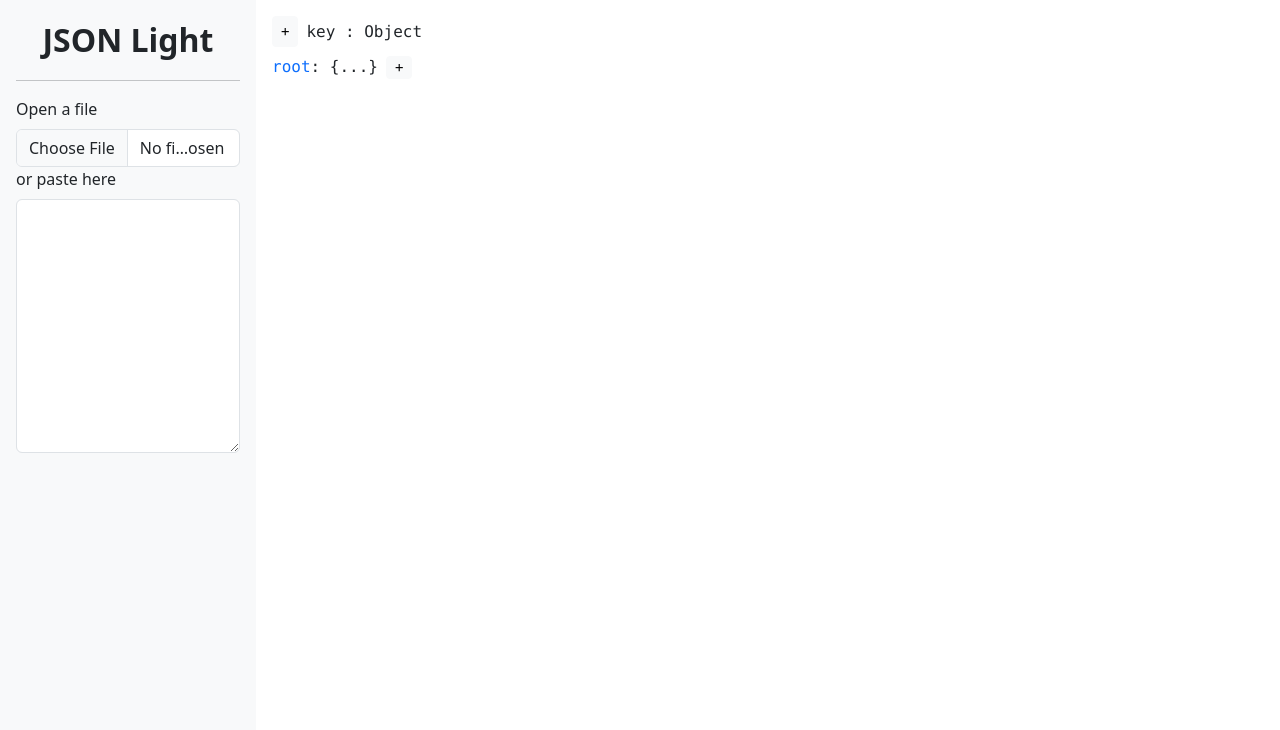
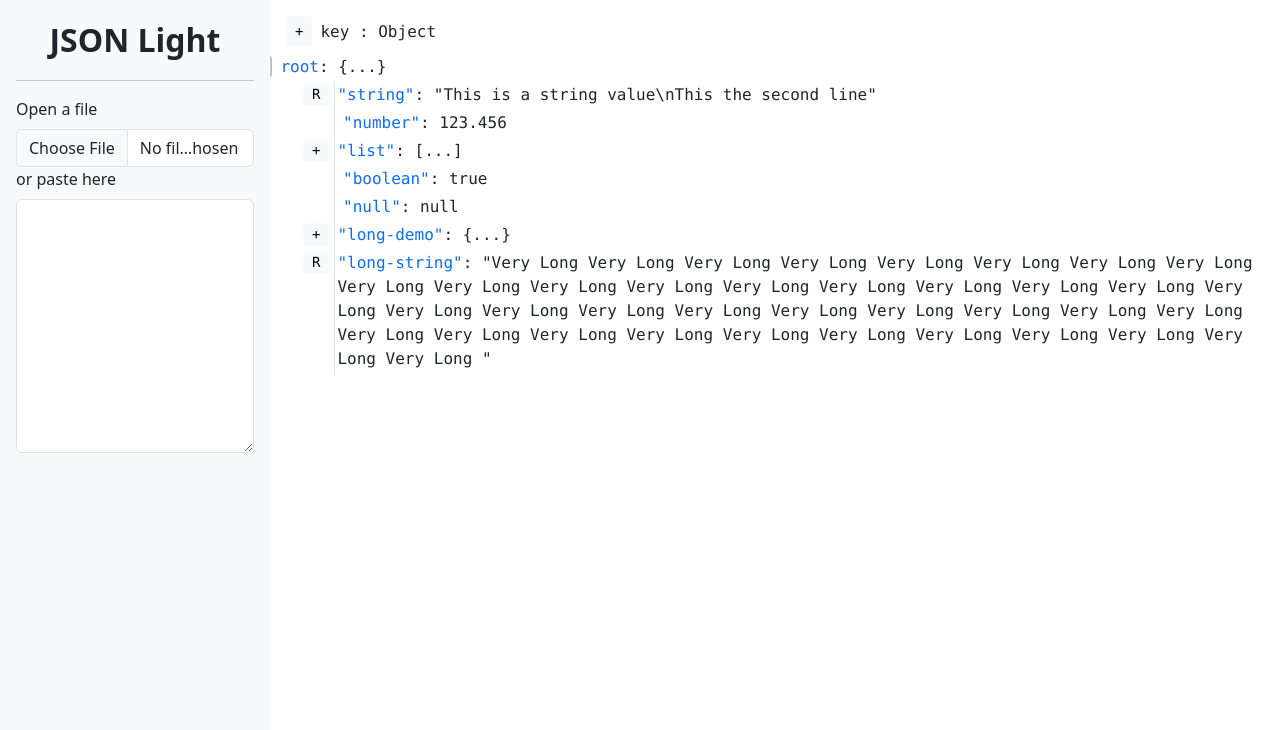
Before and after one commit to bluerose73/jsonlight, a plain HTML site: page assets/app.html in a window 1280 px wide. Shown: the top 730 px of the page. Drawn offline with nearby package versions, Linux system fonts and the light colour scheme.

Commit message:
feat: add string view raw button

```diff
--- a/assets/jsonlight.js
+++ b/assets/jsonlight.js
@@ -29,7 +29,7 @@ let demo = {
 function renderKV(key, loader) {
     let kvRoot = newKV(loader);
     let kvText = kvRoot.querySelector(".kv .kv-text");
-    kvText.innerHTML = renderKey(key) + ": ";
+    kvText.innerHTML = renderKey(key);
     value = loader.getValue()
     switch (typeof value) {
         case "string":
@@ -68,13 +68,13 @@ function newKV(loader) {
     return kvRoot;
 }
 
-function newCollapseButton() {
-    let collapseButton = document.createElement("button");
-    collapseButton.classList.add("btn", "btn-light", "btn-sm", "pt-0", "pb-0");
-    collapseButton.setAttribute("data-bs-toggle", "button");
-    collapseButton.setAttribute("type", "button");
-    collapseButton.innerHTML = "+";
-    return collapseButton;
+function newToggleButton(text) {
+    let toggleButton = document.createElement("button");
+    toggleButton.classList.add("btn", "btn-light", "btn-sm", "pt-0", "pb-0");
+    toggleButton.setAttribute("data-bs-toggle", "button");
+    toggleButton.setAttribute("type", "button");
+    toggleButton.innerHTML = text;
+    return toggleButton;
 }
 
 // Adds a collapse button and a collapsed child list to kvRoot.
@@ -85,9 +85,9 @@ function addCollapse(kvRoot, dataRef) {
 
     let kv = kvRoot.querySelector(".kv");
 
-    let collapseButton = newCollapseButton();
-    // kv.insertBefore(collapseButton, kv.querySelector(".kv-text"));
-    kv.appendChild(collapseButton);
+    let collapseButton = newToggleButton("+");
+    collapseButton.classList.add("collapseButton");
+    kv.insertBefore(collapseButton, kv.firstChild);
 
     let collapseWrapper = document.createElement("div");
     collapseWrapper.classList.add("collapse");
@@ -138,12 +138,20 @@ function renderKey(key) {
     else if (typeof(key) == "string") {
         keystr = JSON.stringify(key);
     }
-    return '<span class="text-primary">' + keystr + "</span>";
+    return '<span class="text-primary">' + keystr + "</span>: ";
+}
+
+function addViewRaw(kvRoot) {
+    let viewRawButton = newToggleButton("R");
+    viewRawButton.classList.add("viewRawButton");
+
+    let kv = kvRoot.querySelector(".kv");
+    kv.insertBefore(viewRawButton, kv.firstChild);
 }
 
 function renderString(kvRoot, jobj) {
+    addViewRaw(kvRoot);
     kvRoot.querySelector(".kv .kv-text").innerHTML += JSON.stringify(jobj);
-    // addViewRaw(kvRoot);
 }
 
 function renderNumber(kvRoot, jobj) {
@@ -222,3 +230,4 @@ class DesktopDataLoader extends DataLoader {
 
 let rootJson = renderKV(null, new WebDataLoader(demo));
 document.querySelector("#view").appendChild(rootJson);
+rootJson.querySelector(".collapseButton").click();
--- a/assets/style.css
+++ b/assets/style.css
@@ -16,6 +16,20 @@ main {
 }
 
 .sidebar {
-    width: 256px;
+    width: 270px;
     /* align-self: stretch; */
 }
+
+.collapseButton {
+    position: relative;
+    right: 40px;
+    margin-right: -40px;
+    align-self: flex-start;
+}
+
+.viewRawButton {
+    position: relative;
+    right: 40px;
+    margin-right: -40px;
+    align-self: flex-start;
+}
```
